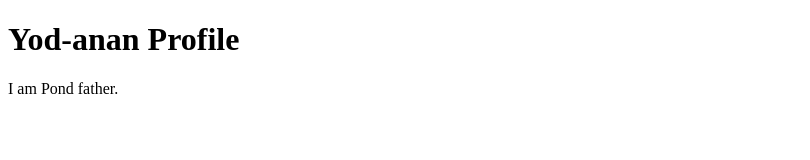
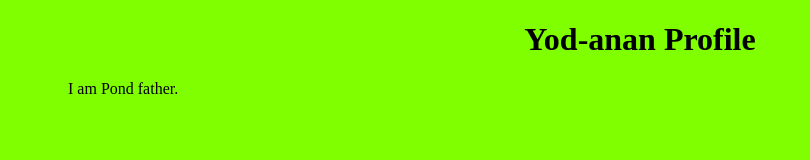
Before and after one commit to MYSHOGUN/github-desktop, a plain HTML site: page index.html in a window 1280 px wide. Shown: the whole page, without its empty margins (0-810 px from the left). Drawn offline with Linux system fonts and the light colour scheme.

Commit message:
Update index.html and create index.css

```diff
--- /dev/null
+++ b/css/index.css
@@ -0,0 +1,9 @@
+body{
+    background-color: chartreuse;
+}
+h1{
+    text-align: center;
+}
+p{
+    text-indent: 60px;
+}
--- a/index.html
+++ b/index.html
@@ -4,6 +4,7 @@
     <meta charset="UTF-8">
     <meta name="viewport" content="width=device-width, initial-scale=1.0">
     <title>Profile</title>
+    <link rel="stylesheet" href="css/index.css">
 </head>
 <body>
     <h1>Yod-anan Profile</h1>
```
